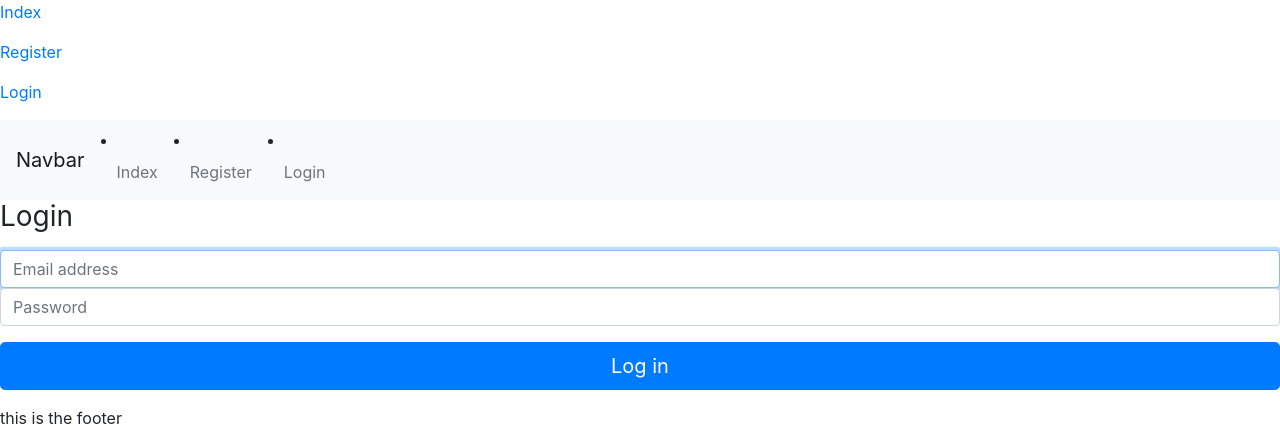
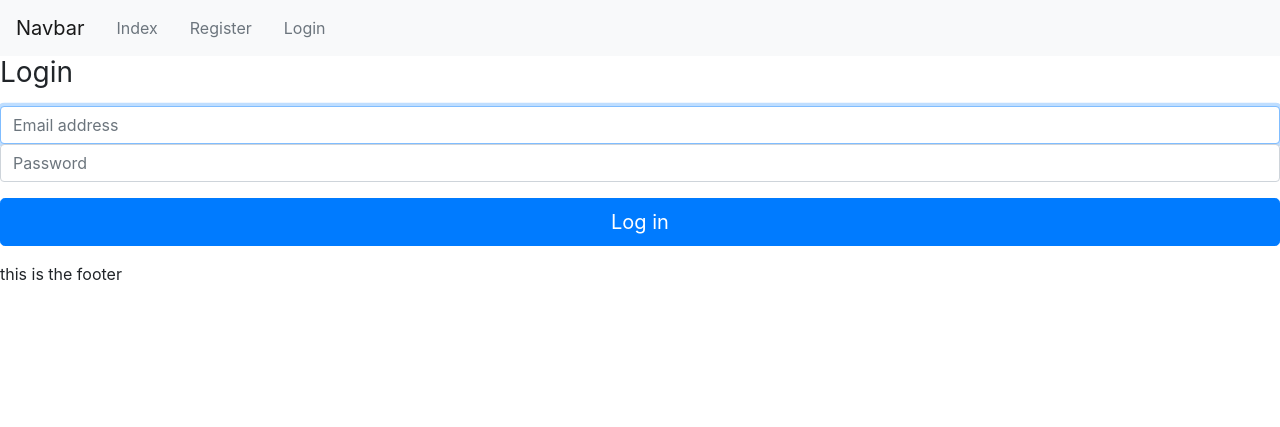
Before and after one commit to snrakshana/RentAppLatest, a Django app: page /account/login in a window 1280 px wide. Shown: the top 427 px of the page. Run offline with Django 3.2, Linux system fonts and the light colour scheme; some libraries are stand-ins or nearby versions.

Commit message:
sixth commit

```diff
--- a/personal/templates/personal/base.html
+++ b/personal/templates/personal/base.html
@@ -2,28 +2,18 @@
 <html>
     <head>
         <title>This is the title</title>
-        {% if request.user.is_authenticated %}
-            <p><a href="{% url 'index' %}">Index</a></p>
-            <p><a href="{% url 'account' %}">Account</a></p>
-            <p>Hello,{{request.user.username}}<a href="{% url 'logout' %}">Logout</a></p>
-            <img src="{% static '180px-FC_Barcelona_(crest).svg.png'  %}" alt="">
-        {% else %}
-            <p><a href="{% url 'index' %}">Index</a></p>
-            <p><a href="{% url 'register' %}">Register</a></p><p><a href="{% url 'login' %}">Login</a></p>
-        {% endif %}
-
         <link rel="stylesheet" href="https://maxcdn.bootstrapcdn.com/bootstrap/4.0.0/css/bootstrap.min.css" integrity="sha384-Gn5384xqQ1aoWXA+058RXPxPg6fy4IWvTNh0E263XmFcJlSAwiGgFAW/dAiS6JXm" crossorigin="anonymous">
     </head>
     <body>
 
-    <nav class="navbar navbar-expand-lg navbar-light bg-light">
+<nav class="navbar navbar-expand-lg navbar-light bg-light">
   <a class="navbar-brand" href="#">Navbar</a>
   <button class="navbar-toggler" type="button" data-toggle="collapse" data-target="#navbarNav" aria-controls="navbarNav" aria-expanded="false" aria-label="Toggle navigation">
     <span class="navbar-toggler-icon"></span>
   </button>
   <div class="collapse navbar-collapse" id="navbarNav">
     {% if request.user.is_authenticated %}
-    <ul class="navbar-nav">
+    <ul class="navbar-nav   ">
       <li class="nav-item active">
         <a class="nav-link" href="{% url 'index' %}">Index <span class="sr-only">(current)</span></a>
       </li>
@@ -35,13 +25,13 @@
         <a class="nav-link" href="{% url 'logout' %}">Log out</a>
       </li>
       {% else %}
-      <li class="nav-item">
+      <li class="nav-item list-unstyled">
         <a class="nav-link disabled" href="{% url 'index' %}">Index</a>
       </li>
-      <li class="nav-item">
+      <li class="nav-item list-unstyled">
         <a class="nav-link disabled" href="{% url 'register' %}">Register</a>
       </li>
-      <li class="nav-item">
+      <li class="nav-item list-unstyled">
         <a class="nav-link disabled" href="{% url 'login' %}">Login</a>
       </li>
     </ul>
```
Also changed, not shown: db.sqlite3.
